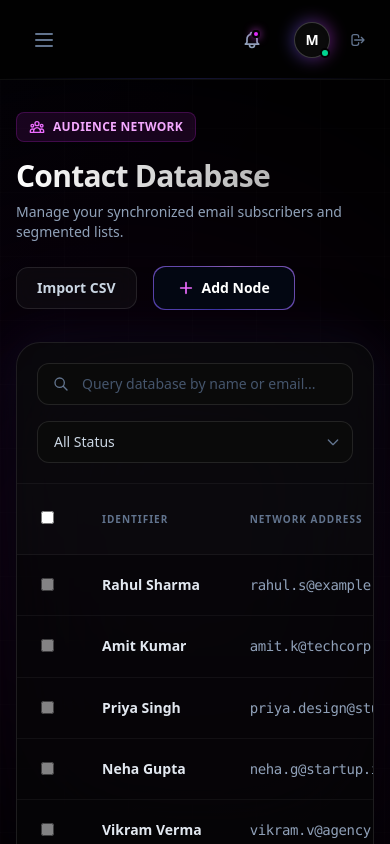
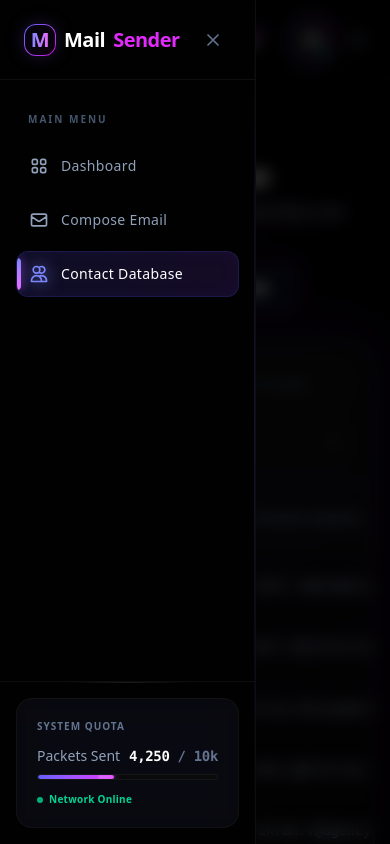
Before and after one commit to khanlazyanas/bulk-email-sender-frontend, a Next.js app: page /contacts in a window 390 px wide. Both pictures are taken after a click on the button 44 px from the left and 39 px from the top of the page. Built offline with nearby package versions, Linux system fonts and the light colour scheme.

Commit message:
fix: implement responsive glassmorphism mobile drawer sidebar triggered by header hamburger menu

```diff
--- a/src/components/layout/Header.tsx
+++ b/src/components/layout/Header.tsx
@@ -6,7 +6,6 @@ export default function Header() {
   const router = useRouter();
 
   const handleLogout = () => {
-    // Holographic logout transition
     router.push("/login");
   };
 
@@ -17,8 +16,11 @@ export default function Header() {
       <div className="absolute bottom-0 left-0 w-full h-[1px] bg-gradient-to-r from-transparent via-indigo-500/20 to-transparent"></div>
 
       <div className="flex items-center gap-4">
-        {/* Mobile menu button */}
-        <button className="md:hidden p-2 text-slate-500 hover:text-white hover:bg-white/5 rounded-lg transition-colors">
+        {/* 🔥 MAGIC HERE: Trigger custom event to open mobile sidebar */}
+        <button
+          onClick={() => window.dispatchEvent(new Event("toggleMobileMenu"))}
+          className="md:hidden p-2 text-slate-500 hover:text-white hover:bg-white/5 rounded-lg transition-colors"
+        >
           <svg className="w-6 h-6" fill="none" stroke="currentColor" viewBox="0 0 24 24">
             <path strokeLinecap="round" strokeLinejoin="round" strokeWidth={2} d="M4 6h16M4 12h16M4 18h16" />
           </svg>
@@ -34,8 +36,7 @@ export default function Header() {
       </div>
 
       <div className="flex items-center gap-6">
-
-        {/* System Status Indicator (Premium Touch) */}
+        {/* System Status Indicator */}
         <div className="hidden md:flex items-center gap-2 px-3 py-1.5 rounded-full bg-emerald-500/10 border border-emerald-500/20 cursor-default">
           <span className="w-1.5 h-1.5 rounded-full bg-emerald-400 shadow-[0_0_10px_rgba(52,211,153,0.8)] animate-pulse"></span>
           <span className="text-[10px] uppercase font-bold tracking-widest text-emerald-400">System Optimal</span>
@@ -59,7 +60,6 @@ export default function Header() {
             <div className="relative h-9 w-9 rounded-full bg-[#0a0a0a] border border-white/20 flex items-center justify-center font-bold text-sm text-white shadow-inner">
               M
             </div>
-            {/* Online Status Dot */}
             <div className="absolute bottom-0 right-0 w-2.5 h-2.5 bg-emerald-400 border-2 border-[#020202] rounded-full"></div>
           </div>
 
@@ -74,7 +74,6 @@ export default function Header() {
             </svg>
           </button>
         </div>
-
       </div>
     </header>
   );
--- a/src/components/layout/Sidebar.tsx
+++ b/src/components/layout/Sidebar.tsx
@@ -1,12 +1,25 @@
 "use client";
 
+import { useState, useEffect } from "react";
 import Link from "next/link";
 import { usePathname } from "next/navigation";
 
 export default function Sidebar() {
   const pathname = usePathname();
+  const [isOpen, setIsOpen] = useState(false);
 
-  // Premium SVG Icons replacing standard emojis
+  // Custom event listener for Hamburger Menu
+  useEffect(() => {
+    const handleToggle = () => setIsOpen((prev) => !prev);
+    window.addEventListener("toggleMobileMenu", handleToggle);
+    return () => window.removeEventListener("toggleMobileMenu", handleToggle);
+  }, []);
+
+  // Automatically close sidebar when navigating to a new page on mobile
+  useEffect(() => {
+    setIsOpen(false);
+  }, [pathname]);
+
   const navItems = [
     {
       name: "Dashboard",
@@ -38,13 +51,23 @@ export default function Sidebar() {
   ];
 
   return (
-    <aside className="w-64 bg-[#020202]/90 backdrop-blur-3xl border-r border-white/[0.05] flex-shrink-0 hidden md:flex flex-col h-full relative z-40">
+    <>
+      {/* 🌑 Glassmorphism Mobile Overlay - Clicks outside the sidebar close it */}
+      {isOpen && (
+        <div
+          className="md:hidden fixed inset-0 bg-[#000000]/60 backdrop-blur-sm z-40 transition-opacity duration-300"
+          onClick={() => setIsOpen(false)}
+        />
+      )}
+
+      {/* 🚀 The Sidebar (Fixed on Mobile, Relative on Desktop) */}
+      <aside className={`fixed inset-y-0 left-0 z-50 w-64 bg-[#020202]/95 backdrop-blur-3xl border-r border-white/[0.05] flex-shrink-0 flex flex-col h-full transition-transform duration-300 ease-[cubic-bezier(0.23,1,0.32,1)] md:relative md:translate-x-0 ${isOpen ? "translate-x-0" : "-translate-x-full"}`}>
 
         {/* Subtle Side Glow */}
         <div className="absolute top-0 right-0 w-[1px] h-full bg-gradient-to-b from-transparent via-indigo-500/20 to-transparent"></div>
 
         {/* Brand Header */}
-      <div className="h-20 flex items-center px-6 border-b border-white/[0.05]">
+        <div className="h-20 flex items-center justify-between px-6 border-b border-white/[0.05]">
           <h1 className="text-xl font-bold tracking-tight text-white flex items-center gap-2">
             <div className="w-8 h-8 rounded-xl bg-gradient-to-br from-indigo-500 to-fuchsia-600 p-[1px] shadow-[0_0_20px_-5px_rgba(139,92,246,0.5)]">
               <div className="w-full h-full bg-black/95 rounded-[11px] flex items-center justify-center">
@@ -53,6 +76,11 @@ export default function Sidebar() {
             </div>
             Mail<span className="text-fuchsia-500">Sender</span>
           </h1>
+
+          {/* Mobile Close Button */}
+          <button onClick={() => setIsOpen(false)} className="md:hidden p-2 text-slate-500 hover:text-white hover:bg-white/5 rounded-lg transition-colors">
+            <svg className="w-5 h-5" fill="none" viewBox="0 0 24 24" stroke="currentColor"><path strokeLinecap="round" strokeLinejoin="round" strokeWidth={2} d="M6 18L18 6M6 6l12 12" /></svg>
+          </button>
         </div>
 
         {/* Navigation Links */}
@@ -71,12 +99,9 @@ export default function Sidebar() {
                     : "text-slate-400 hover:text-white hover:bg-white/[0.02] border border-transparent"
                 }`}
               >
-              {/* Active State Glow background */}
                 {isActive && (
                   <div className="absolute inset-0 bg-gradient-to-r from-indigo-500/10 to-fuchsia-500/10 opacity-50 pointer-events-none"></div>
                 )}
-
-              {/* Active State Left Indicator */}
                 {isActive && (
                   <div className="absolute left-0 top-1/2 -translate-y-1/2 w-1 h-8 bg-gradient-to-b from-indigo-400 to-fuchsia-400 rounded-r-full shadow-[0_0_10px_rgba(168,85,247,0.8)]"></div>
                 )}
@@ -90,12 +115,11 @@ export default function Sidebar() {
           })}
         </nav>
 
-      {/* Futuristic Telemetry/Usage Widget */}
+        {/* Futuristic Telemetry Widget */}
         <div className="p-4 border-t border-white/[0.05] relative">
           <div className="absolute top-0 left-1/2 -translate-x-1/2 w-1/2 h-[1px] bg-gradient-to-r from-transparent via-white/10 to-transparent"></div>
 
           <div className="bg-[#050505] p-5 rounded-2xl border border-white/5 relative overflow-hidden group">
-          {/* Inner ambient glow */}
             <div className="absolute -inset-10 bg-indigo-500/5 blur-2xl group-hover:bg-indigo-500/10 transition-colors duration-500"></div>
 
             <div className="relative z-10">
@@ -106,14 +130,12 @@ export default function Sidebar() {
                 <span className="font-bold text-white font-mono tracking-tight">4,250 <span className="text-slate-500">/ 10k</span></span>
               </div>
 
-            {/* Glowing Progress Bar */}
               <div className="w-full bg-[#0a0a0a] rounded-full h-1.5 border border-white/5 relative overflow-hidden">
                 <div className="absolute inset-0 bg-gradient-to-r from-indigo-500/20 to-fuchsia-500/20 blur-sm w-[42.5%]"></div>
                 <div
                   className="bg-gradient-to-r from-indigo-500 to-fuchsia-500 h-full rounded-full relative shadow-[0_0_10px_rgba(168,85,247,0.8)]"
                   style={{ width: "42.5%" }}
                 >
-                {/* Pulse highlight on the progress bar */}
                   <div className="absolute top-0 right-0 bottom-0 w-4 bg-white/30 rounded-full blur-[1px] animate-pulse"></div>
                 </div>
               </div>
@@ -125,5 +147,6 @@ export default function Sidebar() {
           </div>
         </div>
       </aside>
+    </>
   );
 }
```
Lines whose indentation alone changed are shown as unchanged.
